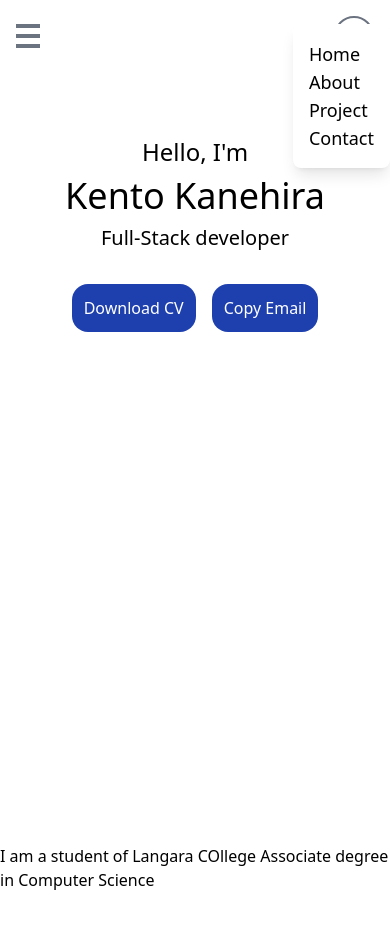
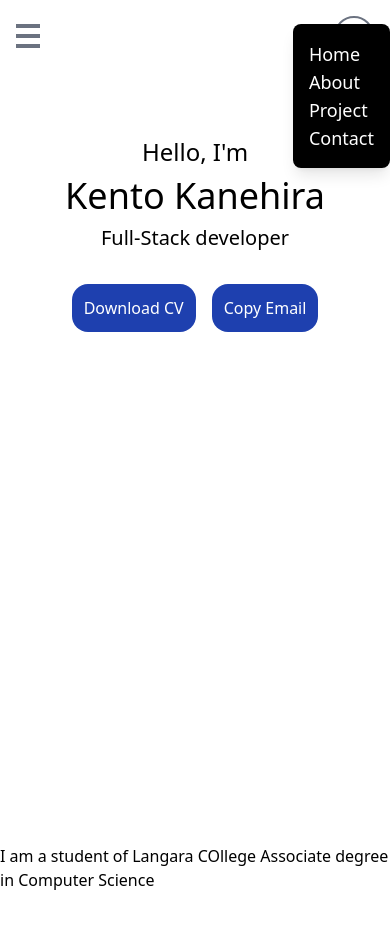
Before and after one commit to kento-ix/portfolio, a React (Create React App) app: page / in a window 390 px wide. Both pictures are taken after a click on the button 28 px from the left and 36 px from the top of the page. Shown: the top 928 px of the page. Built offline with nearby package versions, Linux system fonts and the light colour scheme; the HTML template or start-up script is replaced by a standard one.

Commit message:
update mobile ver toggle

```diff
--- a/src/component/HeaderBar.tsx
+++ b/src/component/HeaderBar.tsx
@@ -32,11 +32,11 @@ const Header: React.FC<HeaderProps> = ({ toggleDarkMode, darkMode }) => {
                     </button>
                     {/* メニューが開いているときに表示 */}
                     {isMenuOpen && (
-                        <div className="absolute bg-white shadow-lg rounded-lg p-4 mt-2 right-0 z-10">
-                            <button className="block hover:text-blue-300 text-lg hover:underline">Home</button>
-                            <button className="block hover:text-blue-300 text-lg hover:underline">About</button>
-                            <button className="block hover:text-blue-300 text-lg hover:underline">Project</button>
-                            <button className="block hover:text-blue-300 text-lg hover:underline">Contact</button>
+                        <div className="absolute bg-black shadow-lg rounded-lg p-4 mt-2 right-0 z-10">
+                            <button className="block hover:text-blue-300 text-white text-lg hover:underline">Home</button>
+                            <button className="block hover:text-blue-300 text-white text-lg hover:underline">About</button>
+                            <button className="block hover:text-blue-300 text-white text-lg hover:underline">Project</button>
+                            <button className="block hover:text-blue-300 text-white text-lg hover:underline">Contact</button>
                         </div>
                     )}
                 </>
```
